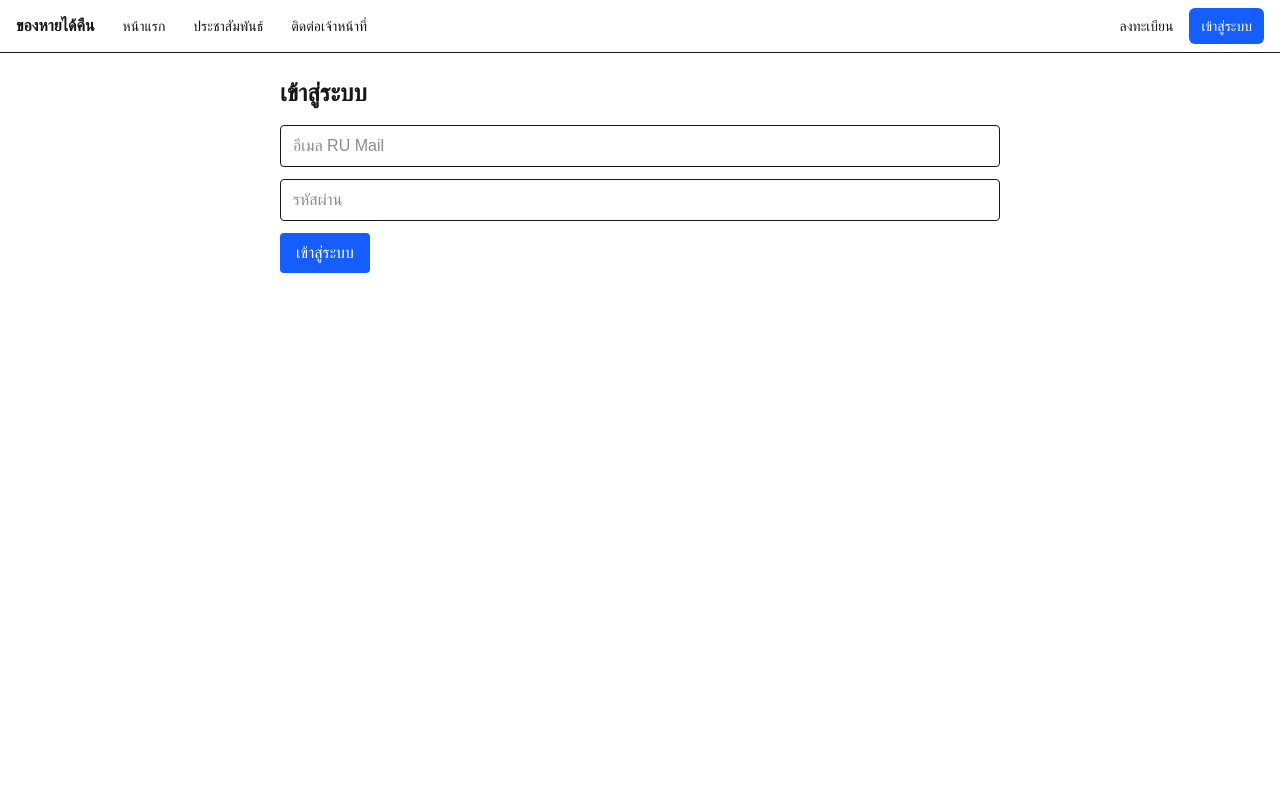
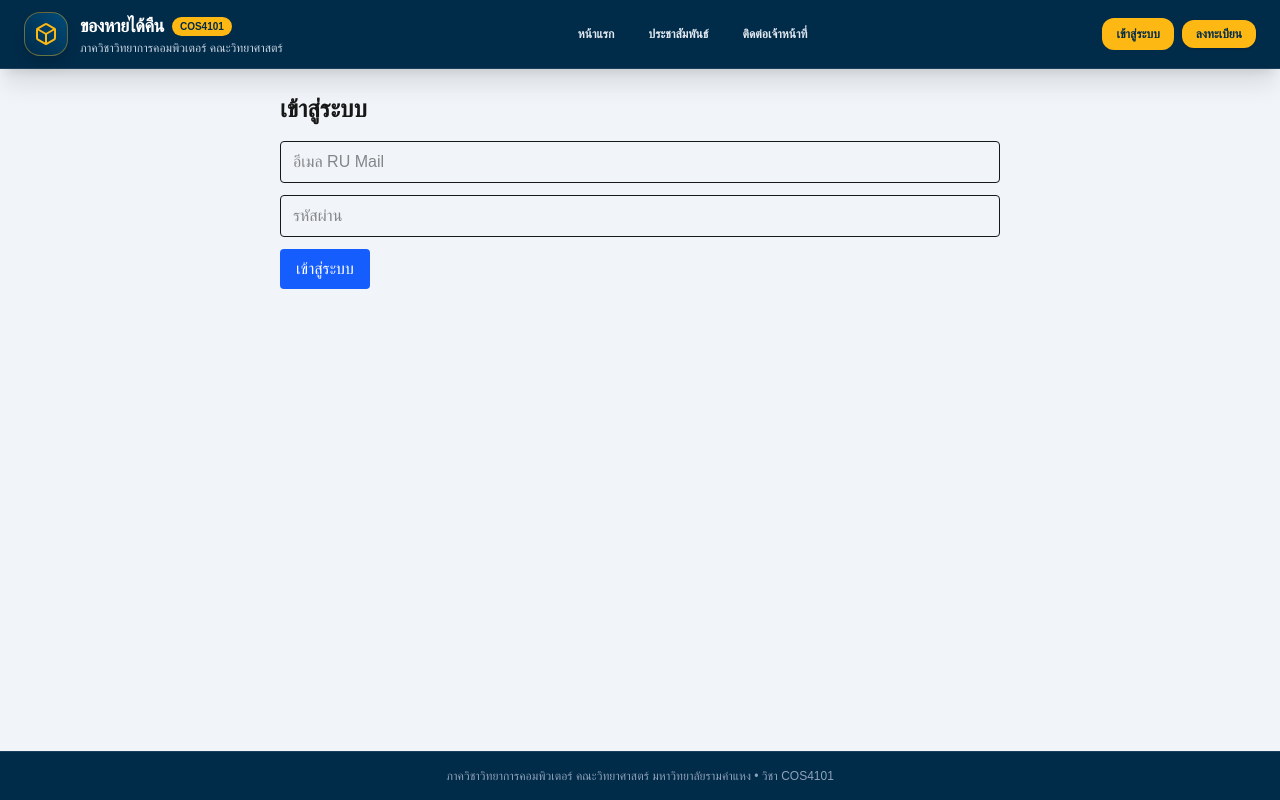
Before and after one commit to Arismonx/Lost-Item, a Next.js app in the folder frontend/: page /login in a window 1280 px wide. Built offline with nearby package versions, Linux system fonts and the light colour scheme; no server answers.

Commit message:
feat: enhance UI components and layout for improved user experience

```diff
--- a/frontend/src/app/globals.css
+++ b/frontend/src/app/globals.css
@@ -1,7 +1,7 @@
 @import "tailwindcss";
 
 :root {
-  --background: #ffffff;
+  --background: #f1f5f9;
   --foreground: #171717;
 }
 
@@ -10,6 +10,9 @@
   --color-foreground: var(--foreground);
   --font-sans: var(--font-geist-sans);
   --font-mono: var(--font-geist-mono);
+  --color-brand: #002b49;
+  --color-brand-light: #004b7a;
+  --color-accent: #fdb813;
 }
 
 body {
--- a/frontend/src/app/layout.js
+++ b/frontend/src/app/layout.js
@@ -45,11 +45,14 @@ async function NavbarWithUser() {
 export default function RootLayout({ children }) {
   return (
     <html lang="en">
-      <body>
+      <body className="flex min-h-screen flex-col">
         <Suspense fallback={<Navbar user={null} />}>
           <NavbarWithUser />
         </Suspense>
-        {children}
+        <div className="flex-1">{children}</div>
+        <footer className="border-t border-white/10 bg-brand py-4 text-center text-xs text-slate-400">
+          ภาควิชาวิทยาการคอมพิวเตอร์ คณะวิทยาศาสตร์ มหาวิทยาลัยรามคำแหง • วิชา COS4101
+        </footer>
       </body>
     </html>
   );
--- a/frontend/src/app/navbar.js
+++ b/frontend/src/app/navbar.js
@@ -22,44 +22,68 @@ export default function Navbar({ user = null }) {
   const items = MENUS.filter((m) => !m.roles || m.roles.includes(role));
 
   const linkClass = (href) =>
-    `px-3 py-2 rounded-md text-sm ${
-      pathname === href ? 'bg-blue-600 text-white' : 'hover:bg-gray-200'
+    `whitespace-nowrap rounded-xl px-3.5 py-2 text-xs font-semibold transition ${
+      pathname === href
+        ? 'bg-accent font-bold text-brand'
+        : 'text-slate-200 hover:bg-white/10'
     }`;
 
   return (
-    <nav className="flex flex-wrap items-center justify-between gap-2 border-b px-4 py-2">
-      <div className="flex flex-wrap items-center gap-1">
-        <Link href="/" className="mr-3 font-bold">
-          ของหายได้คืน
+    <header className="sticky top-0 z-50 w-full border-b border-white/10 bg-brand text-white shadow-xl">
+      <div className="flex flex-wrap items-center justify-between gap-3 px-6 py-3">
+        <Link href="/" className="flex shrink-0 select-none items-center gap-3">
+          <div className="flex h-11 w-11 items-center justify-center rounded-2xl border border-accent/40 bg-gradient-to-tr from-brand to-brand-light shadow-lg">
+            <svg className="h-6 w-6 text-accent" viewBox="0 0 24 24" fill="none" stroke="currentColor" strokeWidth="2" strokeLinecap="round" strokeLinejoin="round">
+              <path d="M21 8a2 2 0 0 0-1-1.73l-7-4a2 2 0 0 0-2 0l-7 4A2 2 0 0 0 3 8v8a2 2 0 0 0 1 1.73l7 4a2 2 0 0 0 2 0l7-4A2 2 0 0 0 21 16Z" />
+              <path d="m3.3 7 8.7 5 8.7-5" />
+              <path d="M12 22V12" />
+            </svg>
+          </div>
+          <div>
+            <div className="flex items-center gap-2">
+              <span className="text-lg font-bold tracking-tight">ของหายได้คืน</span>
+              <span className="rounded-full bg-accent px-2 py-0.5 text-[10px] font-extrabold text-brand">COS4101</span>
+            </div>
+            <p className="text-xs text-slate-300">ภาควิชาวิทยาการคอมพิวเตอร์ คณะวิทยาศาสตร์</p>
+          </div>
         </Link>
+
+        <nav className="flex flex-wrap items-center gap-1.5">
           {items.map((m) => (
             <Link key={m.href} href={m.href} className={linkClass(m.href)}>
               {m.label}
             </Link>
           ))}
-      </div>
+        </nav>
 
-      <div className="flex items-center gap-1">
+        <div className="flex shrink-0 items-center gap-2">
           {user ? (
             <>
               <Link href="/account" className={linkClass('/account')}>
-              จัดการบัญชี ({user.name})
+                {user.name} ({user.role})
               </Link>
-            <Link href="/logout" className={linkClass('/logout')}>
+              <Link
+                href="/logout"
+                className="rounded-xl border border-rose-500/30 bg-rose-500/20 px-3 py-1.5 text-xs font-medium text-rose-300 transition hover:bg-rose-500/30 hover:text-rose-200"
+              >
                 ออกจากระบบ
               </Link>
             </>
           ) : (
             <>
-            <Link href="/register" className={linkClass('/register')}>
-              ลงทะเบียน
-            </Link>
               <Link href="/login" className={linkClass('/login')}>
                 เข้าสู่ระบบ
+              </Link>
+              <Link
+                href="/register"
+                className="rounded-xl bg-accent px-3.5 py-1.5 text-xs font-bold text-brand shadow transition hover:bg-amber-400"
+              >
+                ลงทะเบียน
               </Link>
             </>
           )}
         </div>
-    </nav>
+      </div>
+    </header>
   );
 }
```
Also changed, not shown: 1 other file (tests, documents, lock files or other folders). Lines whose indentation alone changed are shown as unchanged.
